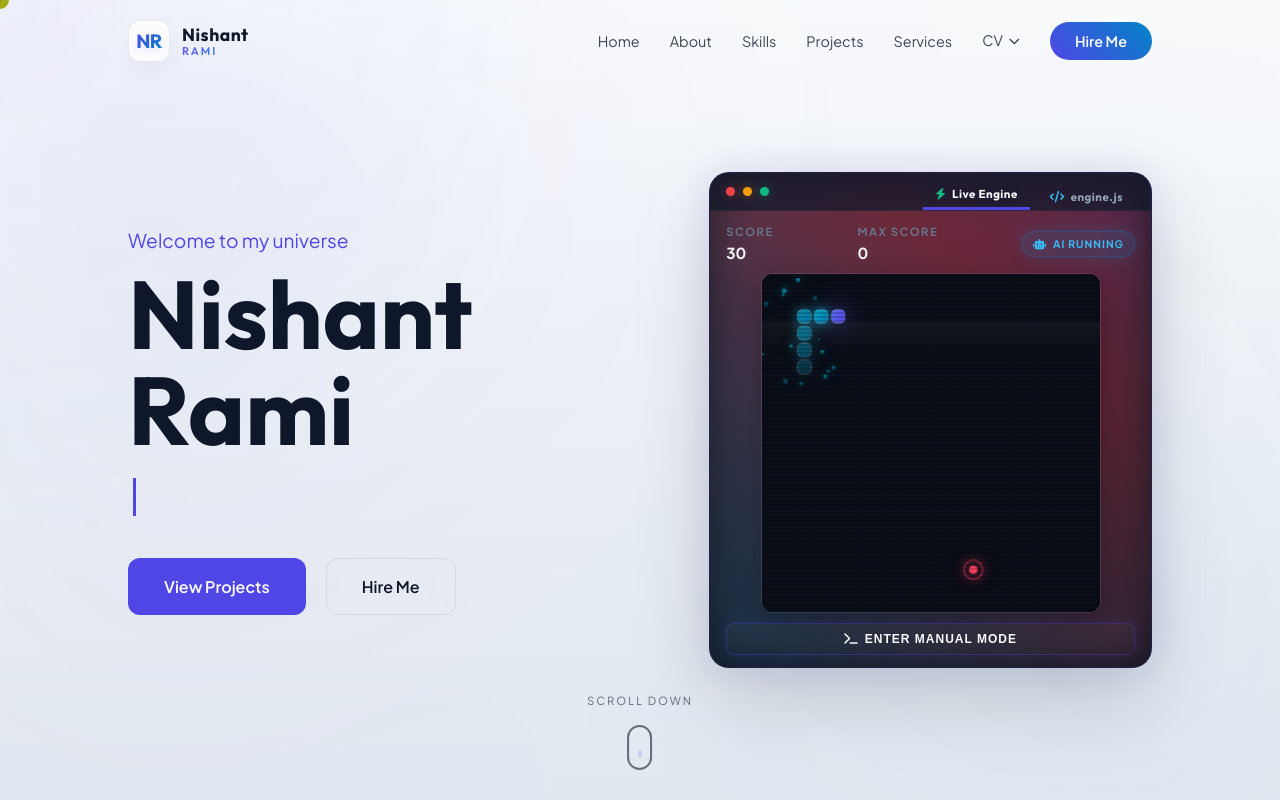
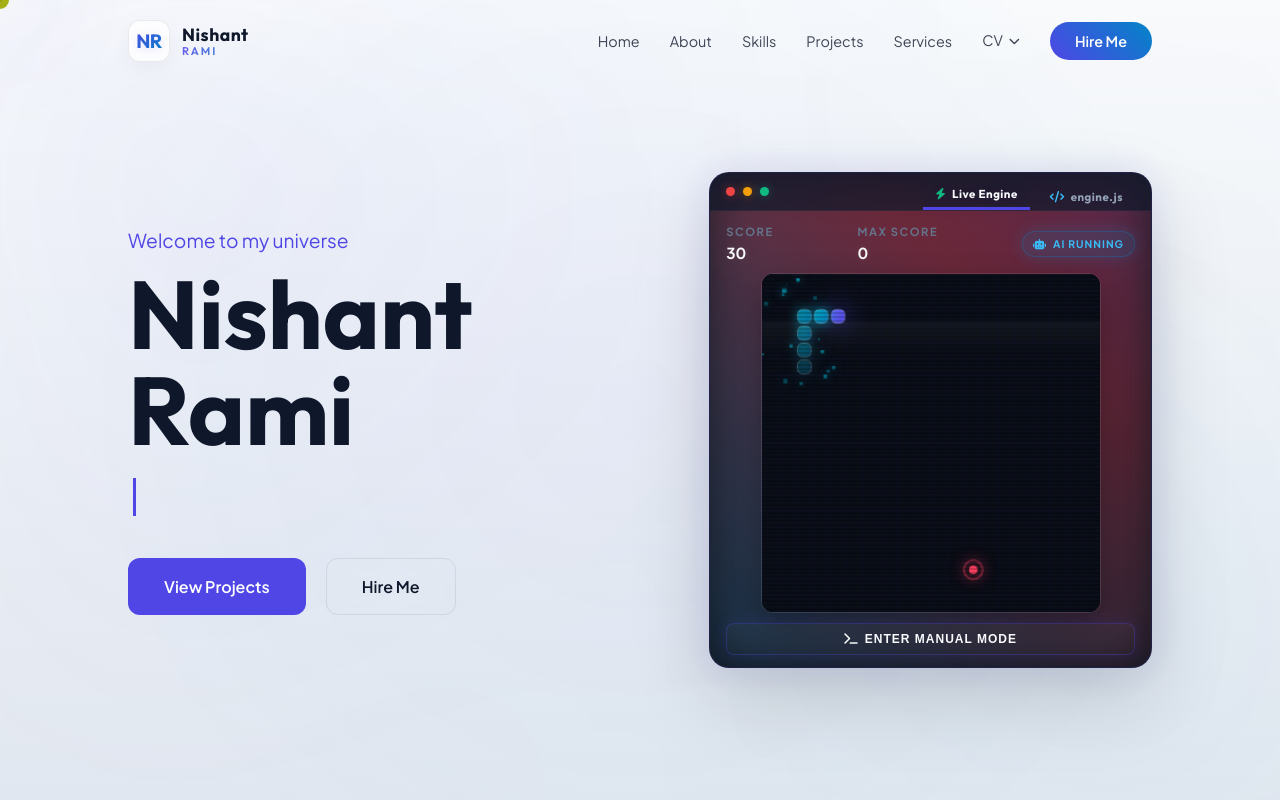
Before and after one commit to nishantrami/3D-web, a React (Vite) app: page / in a window 1280 px wide. Shown: the top 800 px of the page. Built offline with nearby package versions, Linux system fonts and the light colour scheme.

Commit message:
Hero scroll mouse change

```diff
--- a/src/components/Hero.jsx
+++ b/src/components/Hero.jsx
@@ -60,11 +60,6 @@ const Hero = () => {
                     <CodeGame />
                 </div>
             </div>
-
-            <div className="scroll-down">
-                <span>Scroll Down</span>
-                <div className="mouse"></div>
-            </div>
         </section>
     );
 };
```
